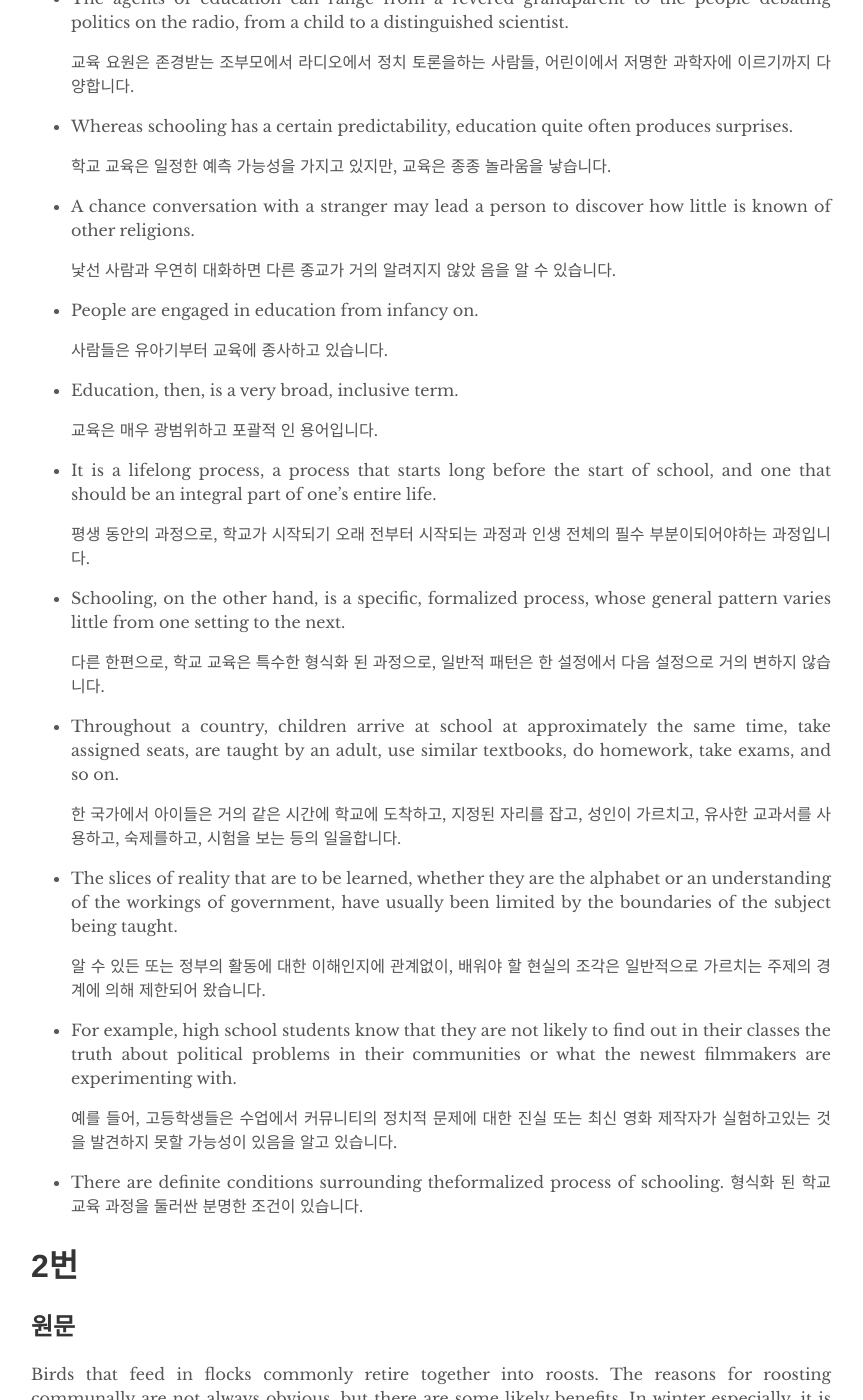
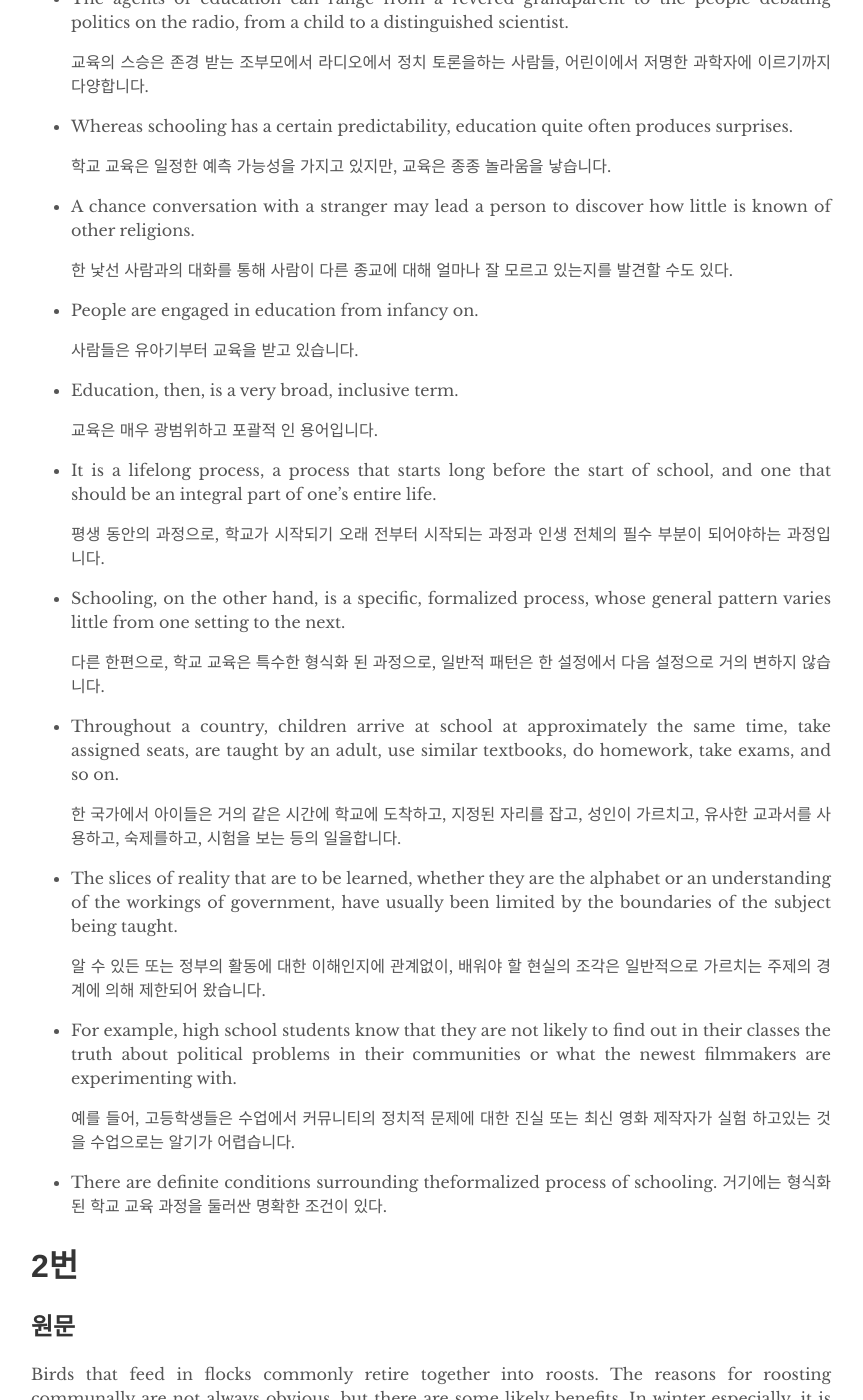
Before and after one commit to glqdlt/glqdlt.github.io, a Jekyll site: the page built from _posts/2099-12-31-대학원-영어시험.md, in a window 1280 px wide and 1400 px high, scrolled down 1682 px. Shown: the whole window, without its empty margins (209-1072 px from the left). Built offline with Jekyll 4.4.1, drawn with Linux system fonts in a browser that asks for light colours; comment, search, counter and statistics services are not loaded; some of the changed text lies outside the part shown.

Commit message:
improve : 영어 : 1번에 대해 더 매끄러운 번역

```diff
--- a/_posts/2099-12-31-대학원-영어공부.md
+++ b/_posts/2099-12-31-대학원-영어시험.md
@@ -30,15 +30,15 @@ There are definite conditions surrounding theformalized process of schooling.
 
 + It is commonly believed in the United States that school is where people go to get an  education.
 
-    일반적으로 미국에서 학교는 사람들이 교육을 받기 위해가는 곳이라고 믿어지고 있습니다.
+    일반적으로 미국에서 학교는 사람들이 교육을 받기 위해가는 곳 이라고 믿어지고 있습니다.
 
 + Nevertheless, it has been said that today children interrupt their education to go to school.
 
-    그럼에도 불구하고, 오늘날 아이들은 학교에 가기 위해 교육을 중단한다고합니다.
+    그럼에도 불구하고, 오늘날 아이들은 교육을 위해 등교를 중단 한다고합니다.
 
 + The distinction between schooling and education implied by this remark is important.
 
-    이 말에 의해 암시 된 교육과 교육의 차이는 중요합니다.
+    이 말에 내포 된 학교 교육과 교육의 차이는 중요합니다.
 
 + Education is much more open-ended and all-inclusive than schooling.
 
@@ -46,7 +46,7 @@ There are definite conditions surrounding theformalized process of schooling.
 
 + Education knows no bounds.
 
-    교육은 경계를 알지 못합니다.
+    교육은 경계가 없습니다.
 
 + It can take place anywhere, whether in the shower or on the job, whether in a kitchen or on a tractor.
 
@@ -58,7 +58,7 @@ There are definite conditions surrounding theformalized process of schooling.
 
 + The agents of education can range from a revered grandparent to the people debating politics on the radio, from a child to a distinguished scientist.
 
-    교육 요원은 존경받는 조부모에서 라디오에서 정치 토론을하는 사람들, 어린이에서 저명한 과학자에 이르기까지 다양합니다.
+    교육의 스승은 존경 받는 조부모에서 라디오에서 정치 토론을하는 사람들, 어린이에서 저명한 과학자에 이르기까지 다양합니다.
 
 + Whereas schooling has a certain predictability, education quite often produces surprises.
 
@@ -66,11 +66,11 @@ There are definite conditions surrounding theformalized process of schooling.
 
 + A chance conversation with a stranger may lead a person to discover how little is known of other religions.
 
-    낯선 사람과 우연히 대화하면 다른 종교가 거의 알려지지 않았 음을 알 수 있습니다.
+    한 낯선 사람과의 대화를 통해 사람이 다른 종교에 대해 얼마나 잘 모르고 있는지를 발견할 수도 있다.
 
 + People are engaged in education from infancy on.
 
-    사람들은 유아기부터 교육에 종사하고 있습니다.
+    사람들은 유아기부터 교육을 받고 있습니다.
 
 + Education, then, is a very broad, inclusive term.
 
@@ -78,7 +78,7 @@ There are definite conditions surrounding theformalized process of schooling.
 
 + It is a lifelong process, a process that starts long before the start of school, and one that should be an integral part of one's entire life.
 
-    평생 동안의 과정으로, 학교가 시작되기 오래 전부터 시작되는 과정과 인생 전체의 필수 부분이되어야하는 과정입니다.
+    평생 동안의 과정으로, 학교가 시작되기 오래 전부터 시작되는 과정과 인생 전체의 필수 부분이 되어야하는 과정입니다.
 
 + Schooling, on the other hand, is a specific, formalized process, whose general pattern varies little from one setting to the next.
 
@@ -94,10 +94,10 @@ There are definite conditions surrounding theformalized process of schooling.
 
 + For example, high school students know that they are not likely to find out in their classes the truth about political problems in their communities or what the newest filmmakers are experimenting with.
 
-    예를 들어, 고등학생들은 수업에서 커뮤니티의 정치적 문제에 대한 진실 또는 최신 영화 제작자가 실험하고있는 것을 발견하지 못할 가능성이 있음을 알고 있습니다.
+    예를 들어, 고등학생들은 수업에서 커뮤니티의 정치적 문제에 대한 진실 또는 최신 영화 제작자가 실험 하고있는 것을 수업으로는 알기가 어렵습니다.
 
 + There are definite conditions surrounding theformalized process of schooling.
-    형식화 된 학교 교육 과정을 둘러싼 분명한 조건이 있습니다.
+    거기에는 형식화된 학교 교육 과정을 둘러싼 명확한 조건이 있다.
 
 
 # 2번
```
Also changed, not shown: other parts of _posts/2099-12-31-대학원-영어시험.md (+1 -1 lines), _temp_posts/2018-04-02-영어 단어 정리.1.md (renamed from _posts/2018-04-02-영어 단어 정리.1.md).
